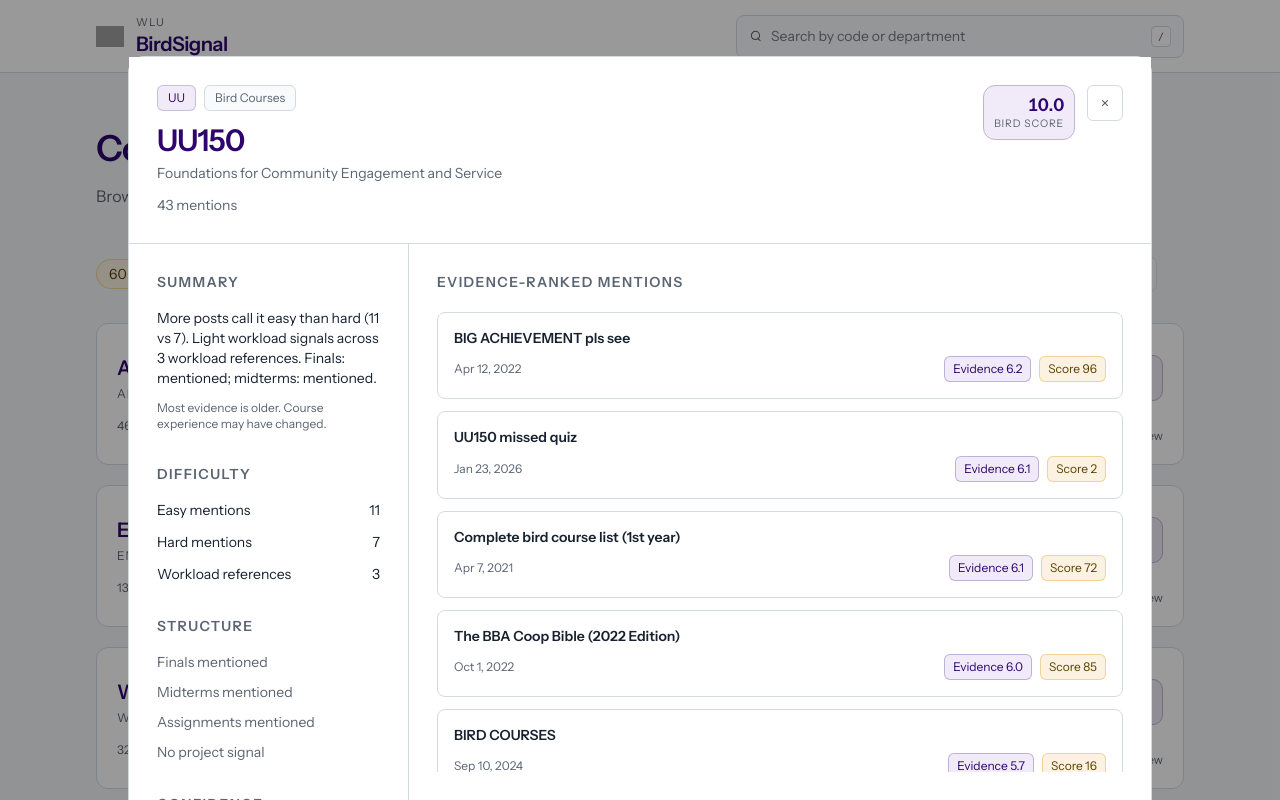
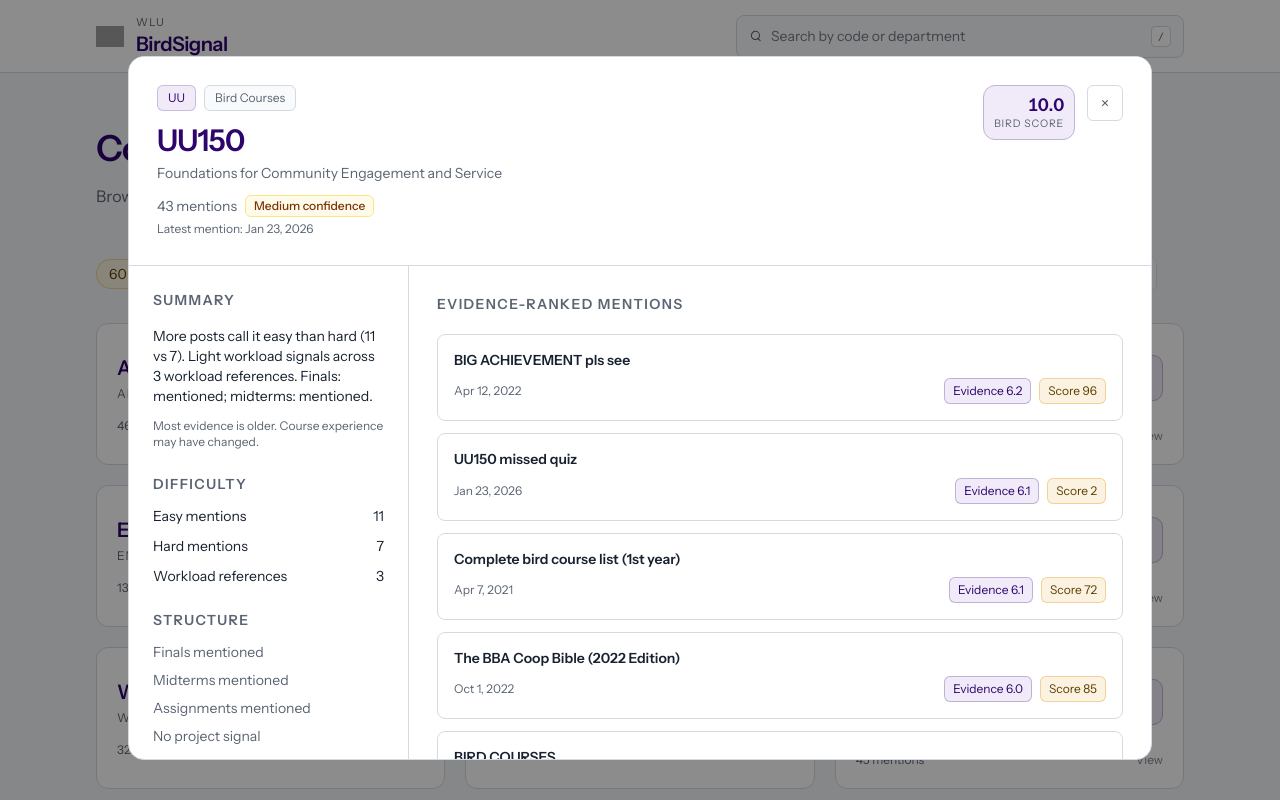
Before and after one commit to MarufHossain14/birdsignal, a React (Vite) app in the folder frontend/: page / in a window 1280 px wide. Both pictures are taken after a click on the button 639 px from the left and 394 px from the top of the page. Shown: the top 800 px of the page. Built offline with nearby package versions, Linux system fonts and the light colour scheme; grey boxes are pictures that could not be loaded; the HTML template or start-up script is replaced by a standard one.

Commit message:
feat(frontend): add responsive CourseDetails drawer and confidence metadata

```diff
--- a/frontend/package.json
+++ b/frontend/package.json
@@ -15,7 +15,8 @@
     "@tailwindcss/vite": "^4.1.4",
     "react": "^19.0.0",
     "react-dom": "^19.0.0",
-    "tailwindcss": "^4.1.4"
+    "tailwindcss": "^4.1.4",
+    "vaul": "^1.1.2"
   },
   "devDependencies": {
     "@eslint/js": "^9.22.0",
--- a/frontend/src/components/CourseCard.tsx
+++ b/frontend/src/components/CourseCard.tsx
@@ -46,7 +46,7 @@ export const CourseCard: React.FC<CourseCardProps> = ({
         <span className="text-[var(--muted)]">
           {mentions} mentions{scoreConfidence === "low" ? " • low confidence" : ""}
         </span>
-        <span className="text-[var(--muted)] transition-transform group-hover:translate-x-0.5">
+        <span className="text-[var(--muted)]/80">
           View
         </span>
       </div>
--- a/frontend/src/components/CourseDetails.tsx
+++ b/frontend/src/components/CourseDetails.tsx
@@ -1,4 +1,5 @@
-import React, { useEffect } from "react";
+import React, { useEffect, useState } from "react";
+import { Drawer } from "vaul";
 import { BirdScoreMeter } from "./BirdScoreMeter";
 import { ThreadList } from "./ThreadList";
 import type { CourseData } from "../utils/courseInsights";
@@ -8,17 +9,15 @@ interface CourseDetailsProps {
   onClose: () => void;
 }
 
-export const CourseDetails: React.FC<CourseDetailsProps> = ({
+interface CourseDetailsBodyProps {
+  course: CourseData;
+  onClose: () => void;
+}
+
+const CourseDetailsBody: React.FC<CourseDetailsBodyProps> = ({
   course,
   onClose,
 }) => {
-  useEffect(() => {
-    document.body.style.overflow = "hidden";
-    return () => {
-      document.body.style.overflow = "unset";
-    };
-  }, []);
-
   const sortedThreads = [...course.threads].sort((a, b) => {
     const evidenceDelta = (b.evidence_score ?? 0) - (a.evidence_score ?? 0);
     if (evidenceDelta !== 0) return evidenceDelta;
@@ -42,15 +41,15 @@ export const CourseDetails: React.FC<CourseDetailsProps> = ({
     return "Good";
   })();
 
+  const confidenceToneClass =
+    confidenceLabel === "Good"
+      ? "border-emerald-200 bg-emerald-50 text-emerald-800"
+      : confidenceLabel === "Medium"
+        ? "border-amber-200 bg-amber-50 text-amber-900"
+        : "border-rose-200 bg-rose-50 text-rose-900";
+
   return (
-    <div
-      className="fixed inset-0 z-50 overflow-y-auto bg-black/40 p-0 sm:p-4 md:p-6"
-      onClick={onClose}
-    >
-      <div
-        className="mx-auto min-h-[100dvh] w-full rounded-none border-0 bg-[var(--surface)] sm:mt-8 sm:min-h-0 sm:max-w-5xl sm:rounded-2xl sm:border sm:border-[var(--line)]"
-        onClick={(e) => e.stopPropagation()}
-      >
+    <>
       <div className="sticky top-0 z-10 flex items-start justify-between gap-4 border-b border-[var(--line)] bg-[var(--surface)] p-4 sm:p-6 md:p-7">
         <div>
           <div className="flex flex-wrap items-center gap-2">
@@ -69,8 +68,16 @@ export const CourseDetails: React.FC<CourseDetailsProps> = ({
           {course.course_title && (
             <p className="mt-1 text-sm text-[var(--muted)]">{course.course_title}</p>
           )}
-            <p className="mt-3 text-sm text-[var(--muted)]">
-              {course.specific_mentions} mentions
+          <div className="mt-3 flex flex-wrap items-center gap-2 text-sm">
+            <p className="text-[var(--muted)]">{course.specific_mentions} mentions</p>
+            <span
+              className={`inline-flex rounded-md border px-2 py-0.5 text-xs font-medium ${confidenceToneClass}`}
+            >
+              {confidenceLabel} confidence
+            </span>
+          </div>
+          <p className="mt-1 text-xs text-[var(--muted)]">
+            Latest mention: {formatDate(confidence?.newest_thread_date)}
           </p>
         </div>
         <div className="flex items-start gap-3">
@@ -86,7 +93,7 @@ export const CourseDetails: React.FC<CourseDetailsProps> = ({
       </div>
 
       <div className="grid grid-cols-1 gap-0 lg:grid-cols-[280px_minmax(0,1fr)]">
-          <aside className="space-y-8 border-b border-[var(--line)] p-4 sm:p-6 lg:border-b-0 lg:border-r lg:p-7">
+        <aside className="space-y-6 border-b border-[var(--line)] p-4 sm:p-6 lg:max-h-[66vh] lg:overflow-y-auto lg:border-b-0 lg:border-r lg:p-6">
           <section>
             <h3 className="text-sm font-medium uppercase tracking-[0.1em] text-[var(--muted)]">
               Summary
@@ -110,7 +117,7 @@ export const CourseDetails: React.FC<CourseDetailsProps> = ({
             <h3 className="text-sm font-medium uppercase tracking-[0.1em] text-[var(--muted)]">
               Difficulty
             </h3>
-              <dl className="mt-4 space-y-3 text-sm">
+            <dl className="mt-3 space-y-2.5 text-sm">
               <div className="flex justify-between">
                 <dt>Easy mentions</dt>
                 <dd className="text-[var(--text)]">
@@ -136,7 +143,7 @@ export const CourseDetails: React.FC<CourseDetailsProps> = ({
             <h3 className="text-sm font-medium uppercase tracking-[0.1em] text-[var(--muted)]">
               Structure
             </h3>
-              <ul className="mt-4 space-y-2.5 text-sm text-[var(--muted)]">
+            <ul className="mt-3 space-y-2 text-sm text-[var(--muted)]">
               <li>{course.course_structure.has_finals ? "Finals mentioned" : "No finals signal"}</li>
               <li>{course.course_structure.has_midterms ? "Midterms mentioned" : "No midterm signal"}</li>
               <li>{course.course_structure.has_assignments ? "Assignments mentioned" : "No assignment signal"}</li>
@@ -148,7 +155,7 @@ export const CourseDetails: React.FC<CourseDetailsProps> = ({
             <h3 className="text-sm font-medium uppercase tracking-[0.1em] text-[var(--muted)]">
               Confidence
             </h3>
-              <dl className="mt-4 space-y-2.5 text-sm">
+            <dl className="mt-3 space-y-2 text-sm">
               <div className="flex justify-between">
                 <dt>Data coverage</dt>
                 <dd>
@@ -164,12 +171,72 @@ export const CourseDetails: React.FC<CourseDetailsProps> = ({
         </aside>
 
         <section className="max-h-none overflow-y-visible p-4 sm:p-6 lg:max-h-[66vh] lg:overflow-y-auto lg:p-7">
-            <h3 className="mb-5 text-sm font-medium uppercase tracking-[0.1em] text-[var(--muted)]">
+          <h3 className="mb-2 text-sm font-medium uppercase tracking-[0.1em] text-[var(--muted)]">
             Evidence-Ranked Mentions
           </h3>
+          <div className="mb-5" />
           <ThreadList threads={sortedThreads} />
         </section>
       </div>
+    </>
+  );
+};
+
+export const CourseDetails: React.FC<CourseDetailsProps> = ({
+  course,
+  onClose,
+}) => {
+  const [isMobile, setIsMobile] = useState(() =>
+    typeof window !== "undefined" ? window.matchMedia("(max-width: 639px)").matches : false
+  );
+
+  useEffect(() => {
+    if (typeof window === "undefined") return;
+    const mediaQuery = window.matchMedia("(max-width: 639px)");
+    const update = () => setIsMobile(mediaQuery.matches);
+    update();
+    mediaQuery.addEventListener("change", update);
+    return () => mediaQuery.removeEventListener("change", update);
+  }, []);
+
+  useEffect(() => {
+    if (isMobile) return;
+    document.body.style.overflow = "hidden";
+    return () => {
+      document.body.style.overflow = "unset";
+    };
+  }, [isMobile]);
+
+  if (isMobile) {
+    return (
+      <Drawer.Root open onOpenChange={(open) => !open && onClose()}>
+        <Drawer.Portal>
+          <Drawer.Overlay className="fixed inset-0 z-50 bg-black/40" />
+          <Drawer.Content className="fixed inset-x-0 bottom-0 z-50 max-h-[92vh] rounded-t-2xl border border-[var(--line)] bg-[var(--surface)] outline-none">
+            <Drawer.Title className="sr-only">{course.code} details</Drawer.Title>
+            <Drawer.Description className="sr-only">
+              Detailed course summary and evidence-ranked Reddit mentions.
+            </Drawer.Description>
+            <div className="mx-auto mt-2 h-1.5 w-10 rounded-full bg-[var(--line-strong)]" />
+            <div className="max-h-[calc(92vh-14px)] overflow-y-auto">
+              <CourseDetailsBody course={course} onClose={onClose} />
+            </div>
+          </Drawer.Content>
+        </Drawer.Portal>
+      </Drawer.Root>
+    );
+  }
+
+  return (
+    <div
+      className="fixed inset-0 z-50 overflow-y-auto bg-black/45 p-0 sm:overflow-hidden sm:p-4 md:p-6"
+      onClick={onClose}
+    >
+      <div
+        className="mx-auto min-h-[100dvh] w-full rounded-none border-0 bg-[var(--surface)] sm:mt-8 sm:h-[88vh] sm:min-h-0 sm:max-h-[88vh] sm:max-w-5xl sm:overflow-hidden sm:rounded-2xl sm:border sm:border-[var(--line)]"
+        onClick={(event) => event.stopPropagation()}
+      >
+        <CourseDetailsBody course={course} onClose={onClose} />
       </div>
     </div>
   );
```
Also changed, not shown: 1 other file (tests, documents, lock files or other folders). Lines whose indentation alone changed are shown as unchanged.
